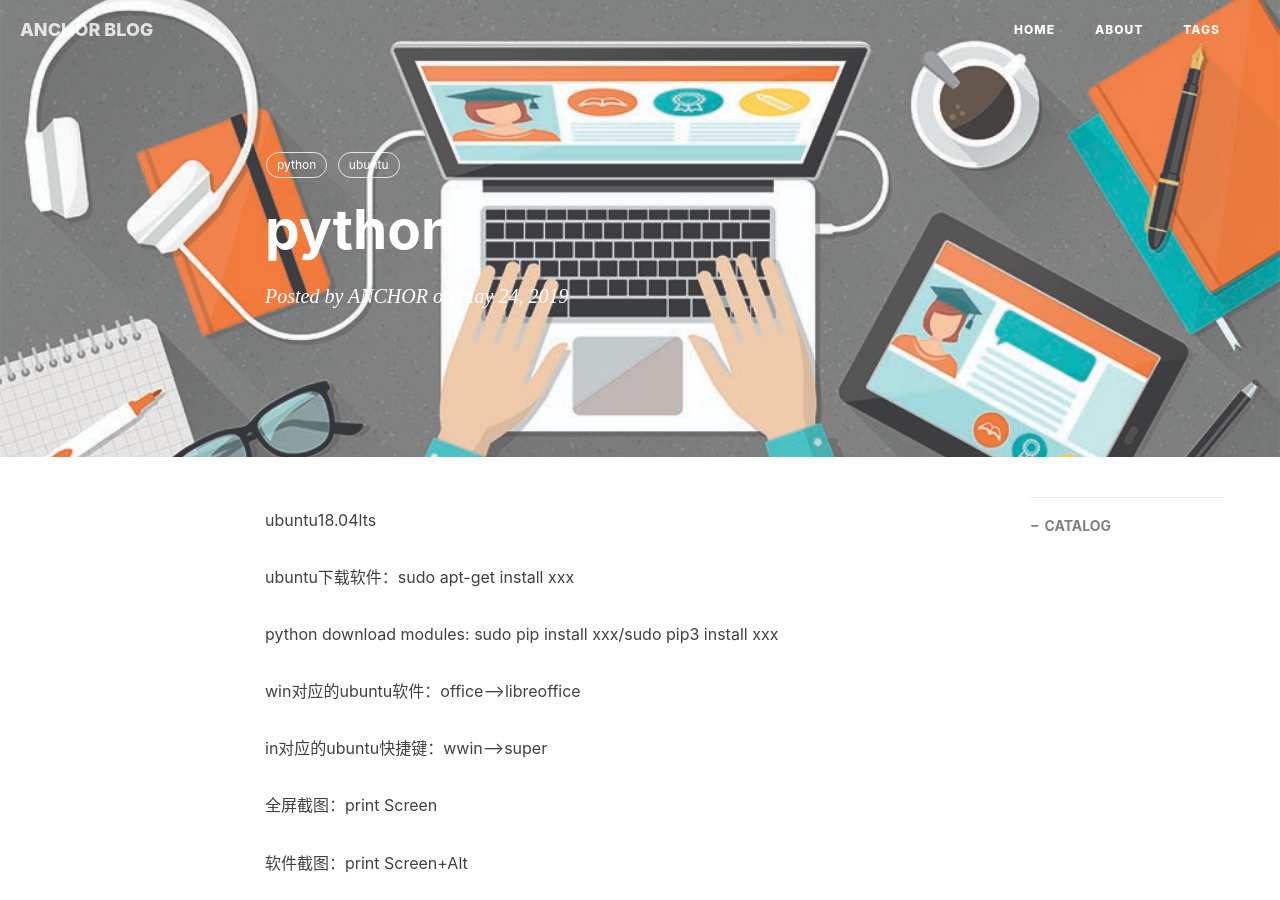
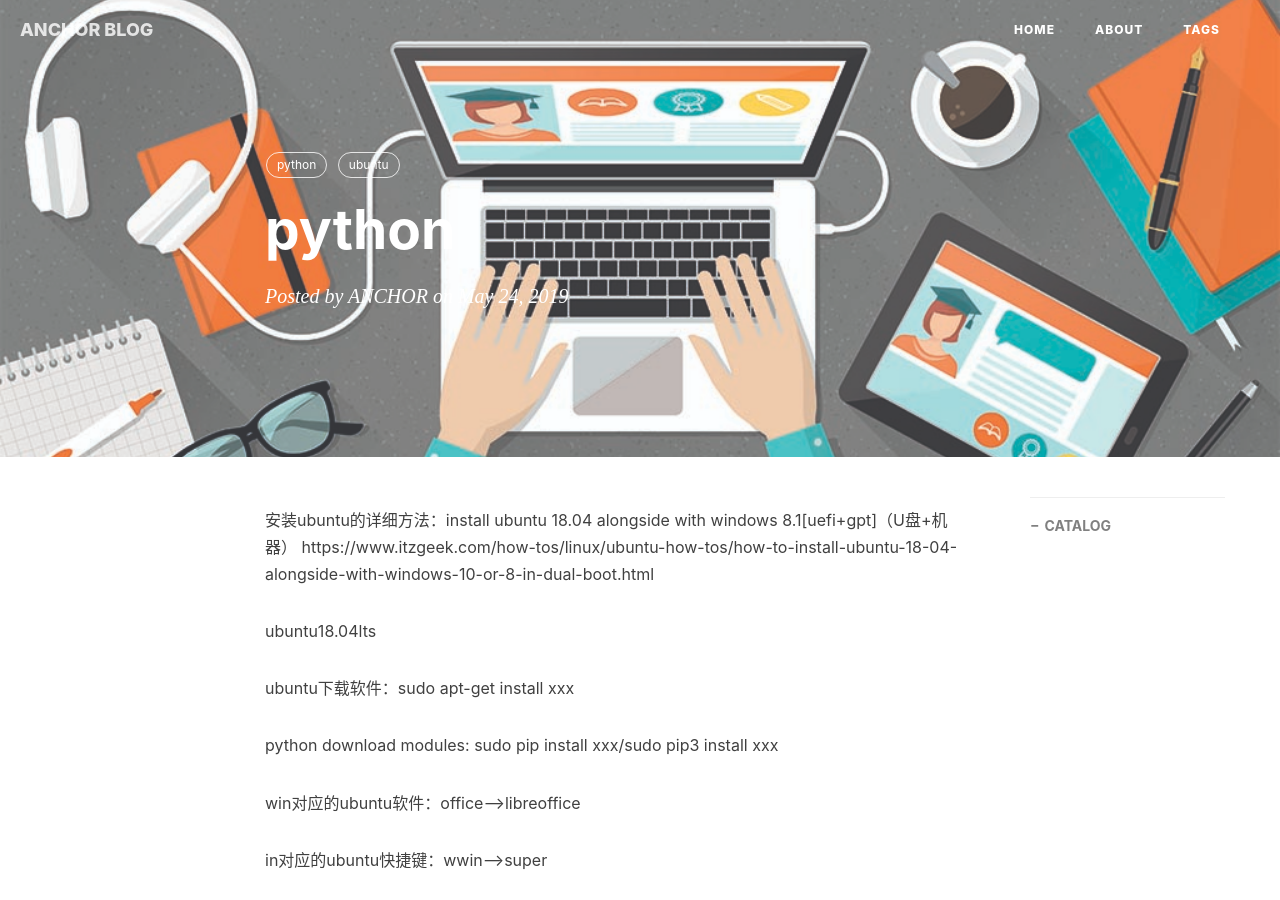
Before and after one commit to anchor2017/anchor2017.github.io, a Jekyll site: the page built from _posts/2019-05-24-python-ubuntu-2019.md, in a window 1280 px wide and 900 px high. Built offline with Jekyll 4.4.1, drawn with Linux system fonts in a browser that asks for light colours; nearby versions of some CDN libraries; comment, search, counter and statistics services are not loaded.

Commit message:
Update 2019-05-24-python-ubuntu-2019.md

```diff
--- a/_posts/2019-05-24-python-ubuntu-2019.md
+++ b/_posts/2019-05-24-python-ubuntu-2019.md
@@ -10,6 +10,9 @@ tags:
     - python
     - ubuntu
 ---
+
+安装ubuntu的详细方法：install ubuntu 18.04 alongside with windows 8.1[uefi+gpt]（U盘+机器）
+https://www.itzgeek.com/how-tos/linux/ubuntu-how-tos/how-to-install-ubuntu-18-04-alongside-with-windows-10-or-8-in-dual-boot.html
 
 ubuntu18.04lts
 
```
